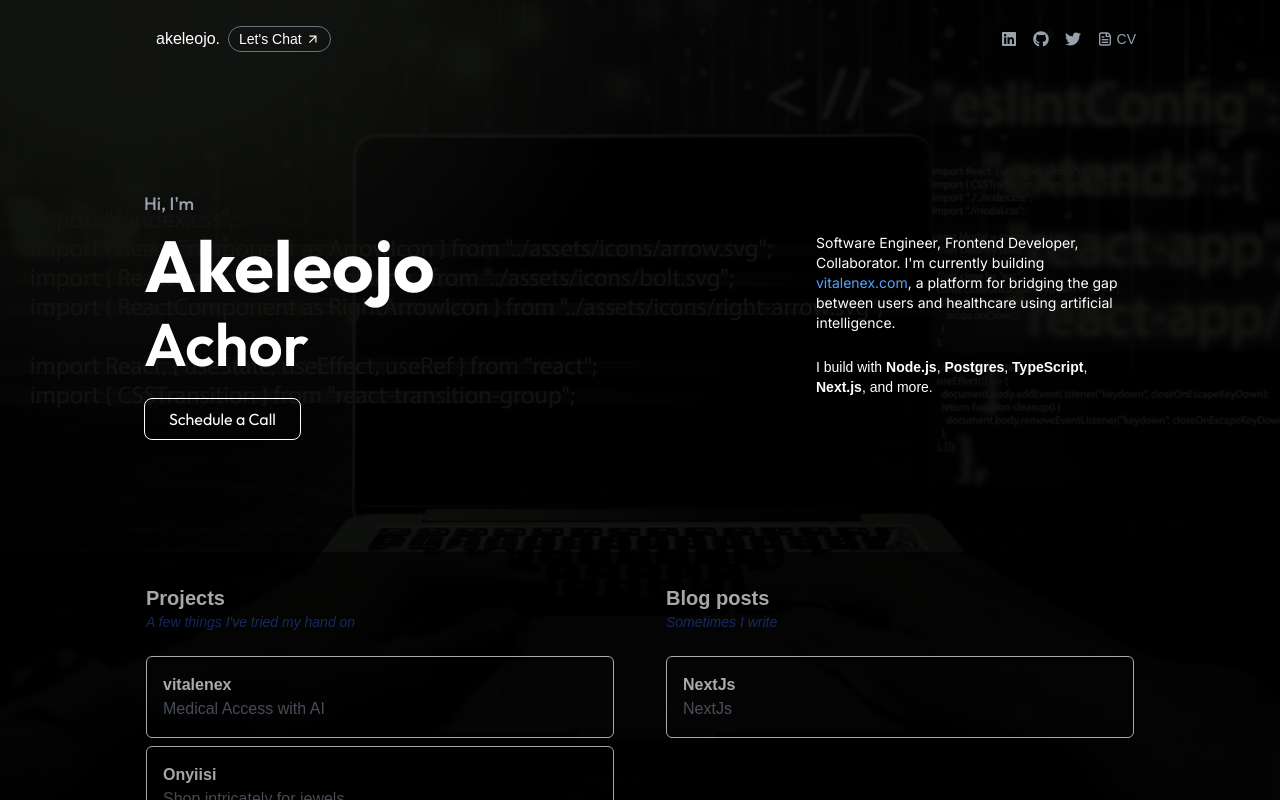
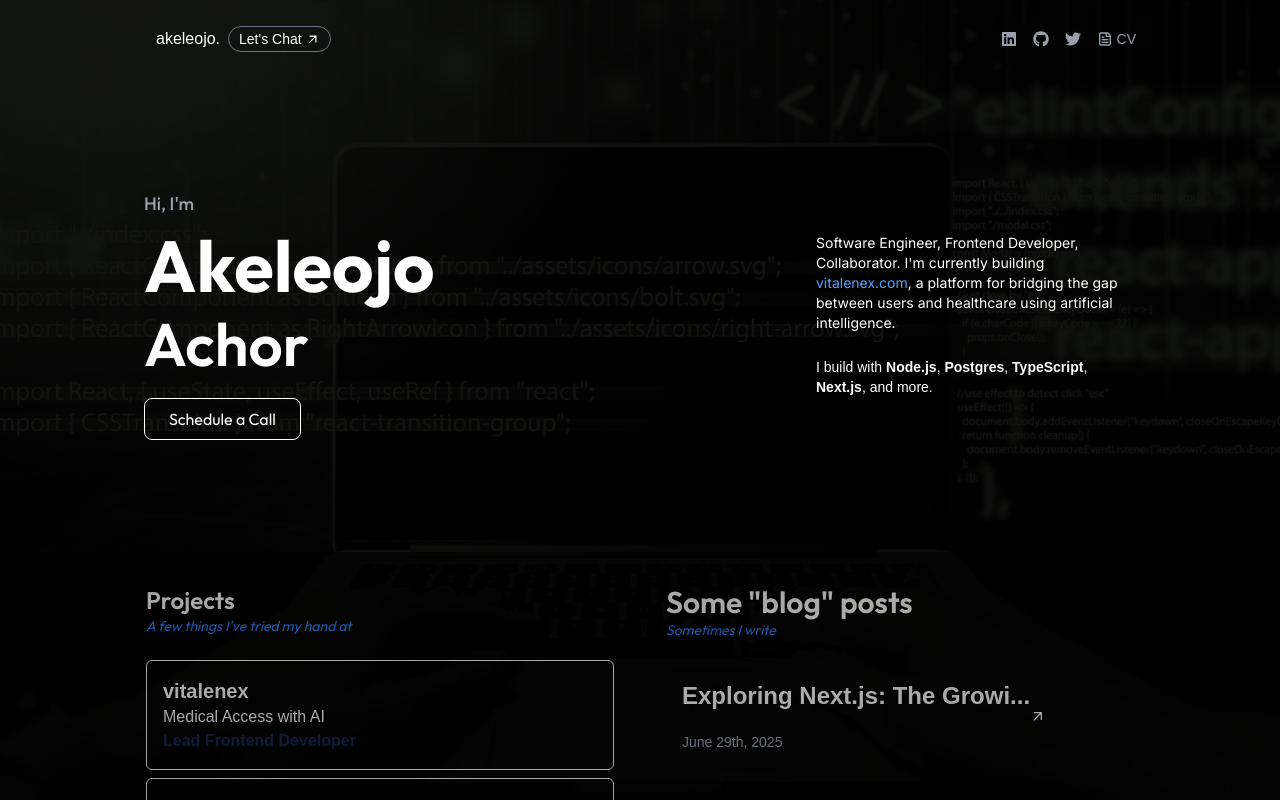
Before and after one commit to AkeleA/akeleojo, a Next.js app: page / in a window 1280 px wide. Shown: the top 800 px of the page. Built offline with nearby package versions, Linux system fonts and the light colour scheme.

Commit message:
UI fixes

```diff
--- a/app/page.tsx
+++ b/app/page.tsx
@@ -20,7 +20,7 @@ export default function Home() {
         <Header />
         <Hero />
         <div className="bg-black opacity-[65%] w-full">
-          <div className="w-full max-w-5xl mx-auto py-3.5 flex flex-row gap-4 items-start justify-between">
+          <div className="w-full max-w-5xl mx-auto py-3.5 flex flex-col md:flex-row gap-4 items-start justify-between">
             <Projects />
             <Blog />
           </div>
--- a/components/Blog.tsx
+++ b/components/Blog.tsx
@@ -1,14 +1,60 @@
+import { MdArrowOutward } from "react-icons/md";
+
+type BlogPost = {
+  title: string;
+  date: string;
+  url: string;
+};
+
+const truncateText = (text: string, maxLength: number = 28) => {
+  if (text.length <= maxLength) return text;
+  return `${text.slice(0, maxLength)}...`;
+};
+
+const blogPosts: BlogPost[] = [
+  {
+    title:
+      "Exploring Next.js: The Growing Choice for Developers and Vercel’s Remarkable Contribution",
+    date: "June 29th, 2025",
+    url: "https://medium.com/@aakele/exploring-next-js-the-growing-choice-for-developers-and-vercels-remarkable-contribution-493b0fce5171",
+  },
+];
+
 const Blog = () => {
   return (
     <div className="relative z-30 max-w-lg w-full flex flex-row items-center p-4.5 rounded-md shadow-2xl">
       <div className="flex flex-col items-center gap-4 w-full">
-        <div className="w-full">
-          <h2 className="text-xl font-semibold">Blog posts</h2>
-          <p className="text-blue-900 italic text-sm">Sometimes I write</p>
+        <div className="w-full font-outfit">
+          <h2 className="text-3xl font-semibold">
+            Some &quot;blog&quot; posts
+          </h2>
+          <p className="text-blue-500 italic text-sm">Sometimes I write</p>
         </div>
-        <div className="flex flex-col w-full p-4 border rounded-md my-2">
-          <h3 className="font-semibold">NextJs</h3>
-          <h3 className="text-gray-500">NextJs</h3>
+        <div
+          className="flex flex-row items-center justify-between w-full p-4 rounded-md my-2
+                     transition-all duration-300
+                     hover:border hover:border-gray-700
+                     hover:bg-white/10
+                     cursor-pointer
+                     group"
+        >
+          {blogPosts.map((post, index) => (
+            <a
+              key={index}
+              href={post.url}
+              target="_blank"
+              rel="noopener noreferrer"
+              className="flex flex-row items-center justify-between"
+            >
+              <div className="flex flex-col gap-5">
+                <h3 className="font-bold text-2xl text-white group-hover:text-blue-400 transition-colors">
+                  {truncateText(post.title)}
+                </h3>
+                <p className="text-gray-400 text-sm">{post.date}</p>
+              </div>
+              <MdArrowOutward className="h-4 w-4 transition-transform group-hover:translate-x-1 group-hover:-translate-y-1" />
+            </a>
+          ))}
         </div>
       </div>
     </div>
--- a/components/Footer.tsx
+++ b/components/Footer.tsx
@@ -2,7 +2,7 @@ const Footer = () => {
   return (
     <footer className="mt-16 py-5 text-center border-t">
       <p className="text-gray-500">
-        © 2025 Akeleojo Achor. All rights reserved.
+        © 2025 Akeleojo Achor. Some not all rights reserved.
       </p>
     </footer>
   );
--- a/components/Projects.tsx
+++ b/components/Projects.tsx
@@ -3,21 +3,23 @@ const projects = [
     name: "vitalenex",
     desc: "Medical Access with AI",
     link: "https://vitalenex.com",
+    Role: "Lead Frontend Developer",
   },
   {
     name: "Onyiisi",
-    desc: "Shop intricately for jewels",
+    desc: "Shop for intricate jewels",
     link: "https://onyiisi.com",
+    Role: "Fullstack Developer",
   },
 ];
 
 const Projects = () => {
   return (
     <div className="relative max-w-lg w-full z-30 flex flex-col gap-4 items-start p-4.5 rounded-md shadow-2xl">
-      <div>
-        <h2 className="text-xl font-semibold">Projects</h2>
-        <p className="text-blue-900 italic text-sm">
-          A few things I&apos;ve tried my hand on
+      <div className="font-outfit">
+        <h2 className="text-2xl font-semibold">Projects</h2>
+        <p className="text-blue-500 italic text-sm">
+          A few things I&apos;ve tried my hand at
         </p>
       </div>
       <div className="w-full">
@@ -29,8 +31,9 @@ const Projects = () => {
             rel="noopener noreferrer"
             className="flex flex-col w-full p-4 border rounded-md my-2"
           >
-            <h3 className="font-semibold">{project.name}</h3>
-            <p className="text-gray-500">{project.desc}</p>
+            <h3 className="font-bold text-xl">{project.name}</h3>
+            <p className="text-white font-normal">{project.desc}</p>
+            <p className="text-blue-950 font-semibold">{project.Role}</p>
           </a>
         ))}
       </div>
```
